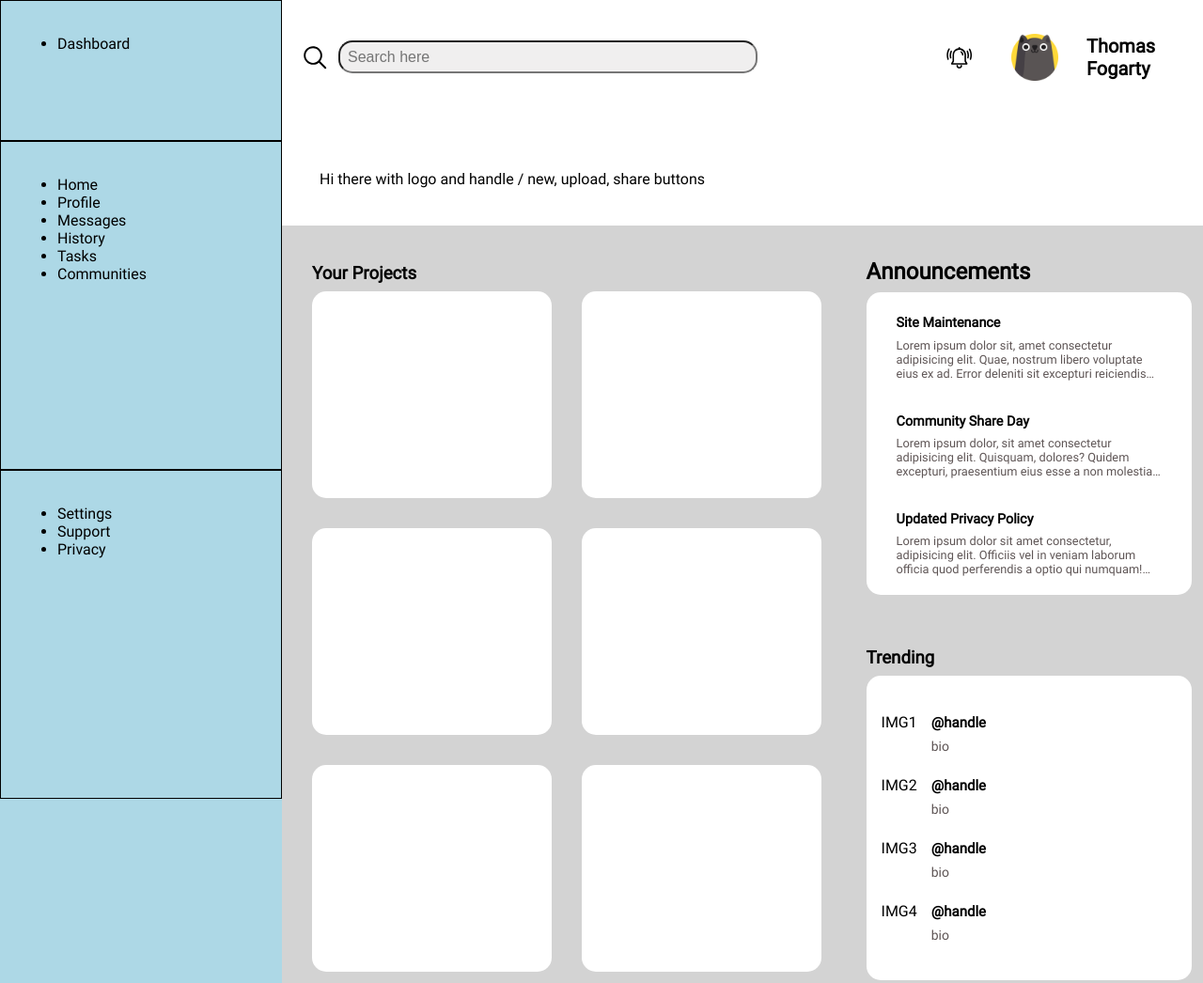
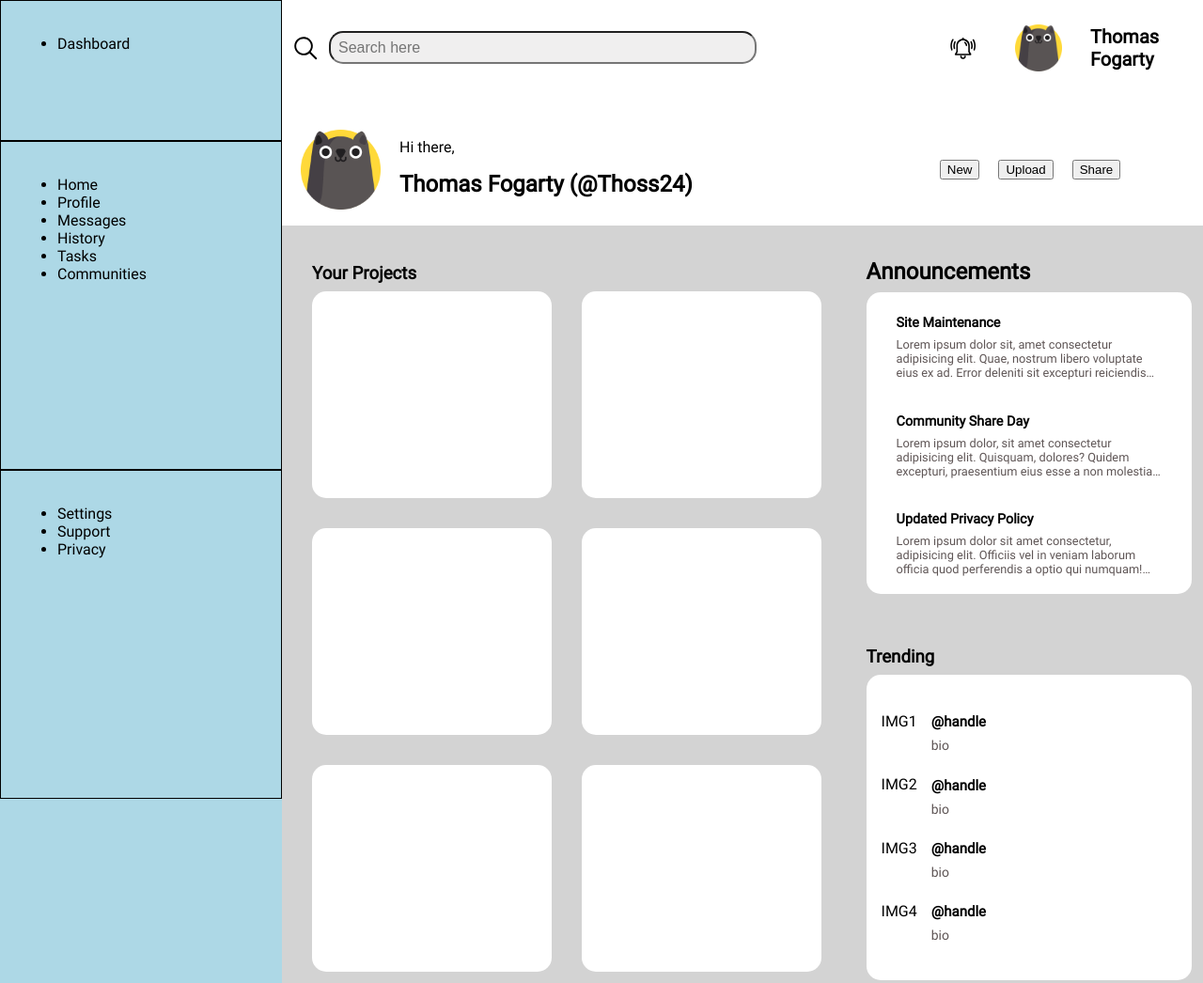
Before and after one commit to Thoss24/admin-dashboard, a plain HTML site: page index.html in a window 1280 px wide. Shown: the top 1046 px of the page at 94% size. Drawn offline with Linux system fonts and the light colour scheme.

Commit message:
large logo with name and greeting added to header

```diff
--- a/index.html
+++ b/index.html
@@ -23,7 +23,26 @@
                 </div>
             </div>
 
-            <div id="handle-greeting-buttons">Hi there with logo and handle / new, upload, share buttons</div>
+
+            <div id="handle-greeting-buttons">
+                <div class="large-logo">
+
+                    <img src="../admin-dashboard/images/logo-cat.png" alt="vector-art-of-cat">
+                    <div class="logo-text">
+                    <p>Hi there, </p>
+                    <h2>Thomas Fogarty (@Thoss24)</h2>
+                    </div>
+
+                </div>
+
+                <div class="buttons">
+                    <button>New</button>
+                    <button>Upload</button>
+                    <button>Share</button>
+                </div>
+            </div>
+
+
         </div>
     </header>
 
--- a/style.css
+++ b/style.css
@@ -40,7 +40,6 @@ body {
 #search-bar-notification {
     display: flex;
     align-items: center;
-    padding: 10px;
 }
 
 .search-bar {
@@ -78,7 +77,49 @@ body {
 }
 
 #handle-greeting-buttons {
-    padding: 40px;
+    display: flex;
+    align-items: center;
+    padding: 10px;
+    width: 100%;
+}
+
+.large-logo {
+    display: flex;
+    align-items: center;
+    margin-left: 10px;
+    width: 60%;
+    gap: 20px;
+}
+
+.logo-text {
+    display: flex;
+    flex-direction: column;
+}
+
+.logo-text > h2 {
+    margin-top: 0.5rem;
+}
+
+.logo-text > p {
+    margin-bottom: 0.5rem;
+}
+
+.greet-name {
+    width: 50%;
+    padding-left: 20px;
+}
+
+.large-logo > img {
+    height: 85px;
+    width: 85px;
+}
+
+.buttons {
+    display: flex;
+    align-items: center;
+    justify-content:center;
+    gap: 20px;
+    width: 40%;
 }
 
 
```
